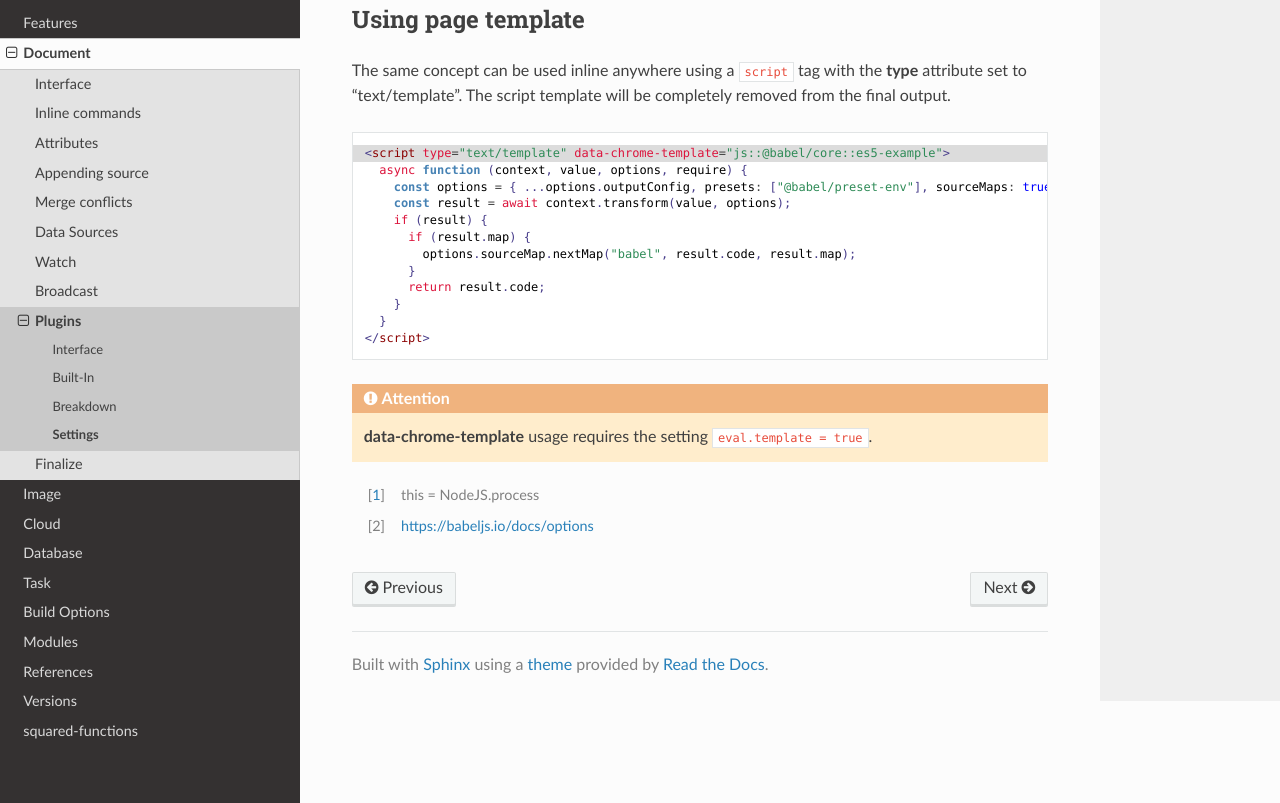
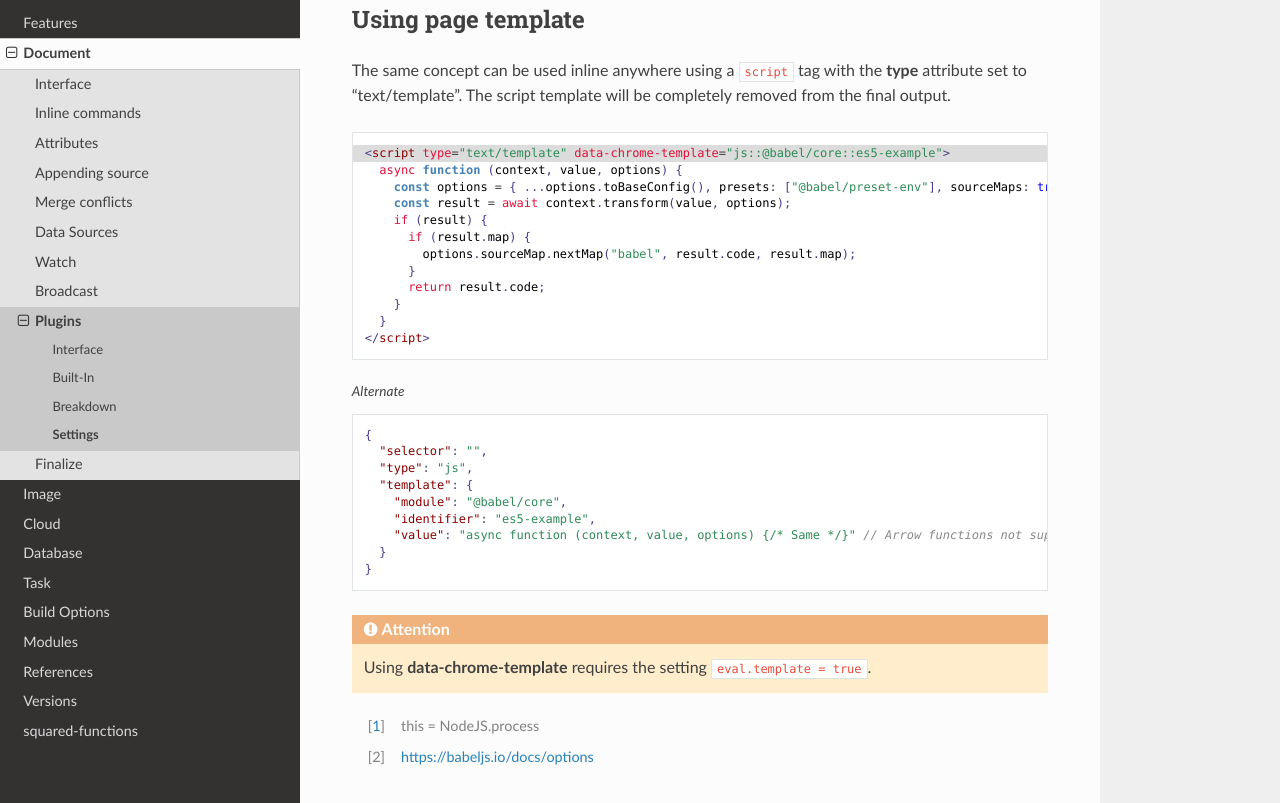
Before and after one commit to anpham6/chrome-docs, a Sphinx documentation site: the page built from source/document/plugins/settings.rst, in a window 1280 px wide and 900 px high, scrolled down 4019 px, cut to the strip 97-900 px from the top of the window. Built offline with Sphinx 7.4.7 and the Read the Docs theme 2.0.0, drawn with Linux system fonts in a browser that asks for light colours; some of the changed text lies outside the part shown.

Commit message:
Document: JSON examples for inline transform templates.

```diff
--- a/source/document/plugins/settings.rst
+++ b/source/document/plugins/settings.rst
@@ -225,8 +225,8 @@ The same concept can be used inline anywhere using a ``script`` tag with the **t
   :emphasize-lines: 1
 
   <script type="text/template" data-chrome-template="js::@babel/core::es5-example">
-    async function (context, value, options, require) {
-      const options = { ...options.outputConfig, presets: ["@babel/preset-env"], sourceMaps: true };
+    async function (context, value, options) {
+      const options = { ...options.toBaseConfig(), presets: ["@babel/preset-env"], sourceMaps: true };
       const result = await context.transform(value, options);
       if (result) {
         if (result.map) {
@@ -237,7 +237,20 @@ The same concept can be used inline anywhere using a ``script`` tag with the **t
     }
   </script>
 
-.. attention:: **data-chrome-template** usage requires the setting :code:`eval.template = true`.
+.. code-block::
+  :caption: Alternate
+
+  {
+    "selector": "",
+    "type": "js",
+    "template": {
+      "module": "@babel/core",
+      "identifier": "es5-example",
+      "value": "async function (context, value, options) {/* Same */}" // Arrow functions not supported
+    }
+  }
+
+.. attention:: Using **data-chrome-template** requires the setting :code:`eval.template = true`.
 
 .. [#] this = NodeJS.process
 .. [#] https://babeljs.io/docs/options
```
Also changed, not shown: other parts of source/document/plugins/settings.rst (+1 -1 lines), source/document/data.rst (+12 -0 lines), source/document/interface.rst (+19 -24 lines).
